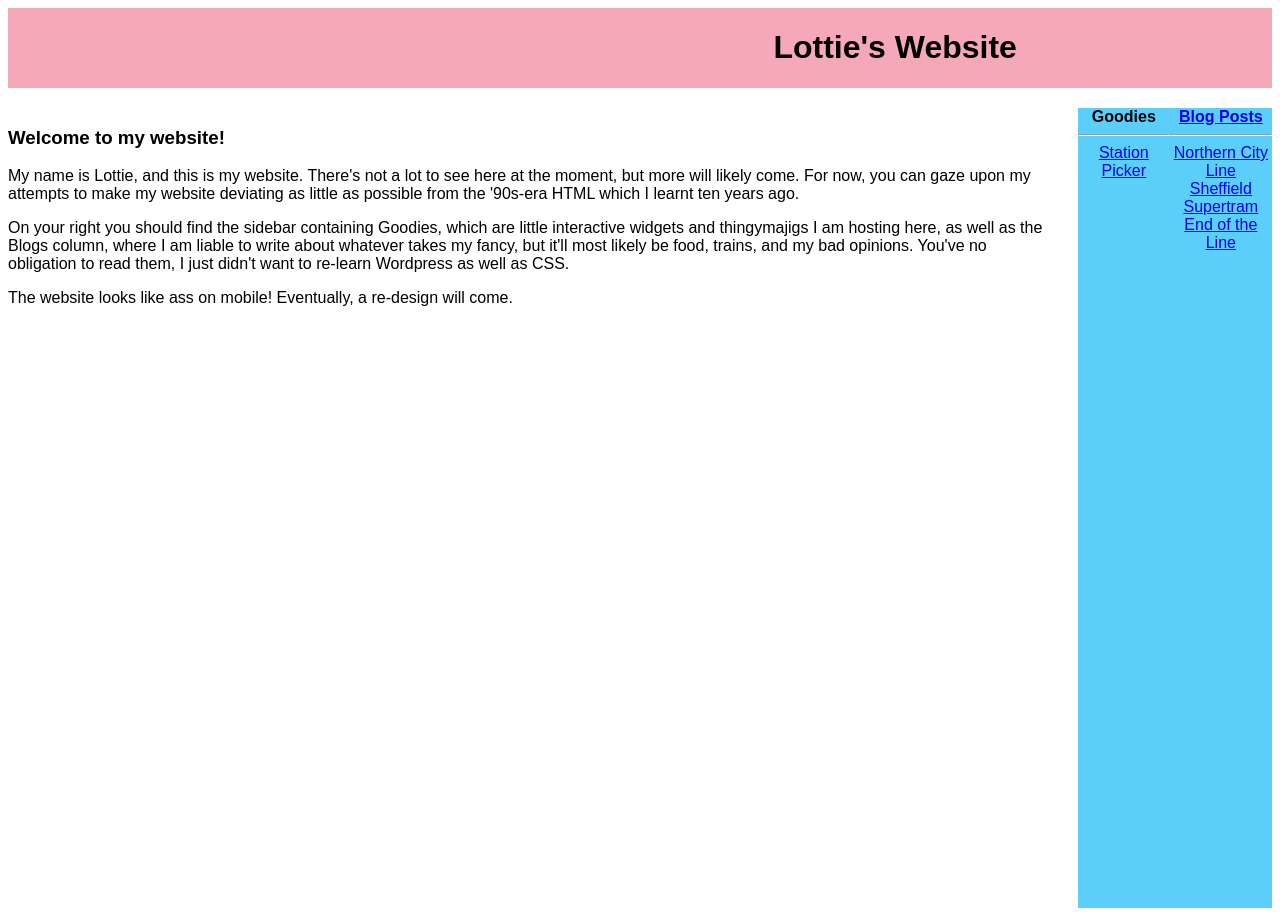
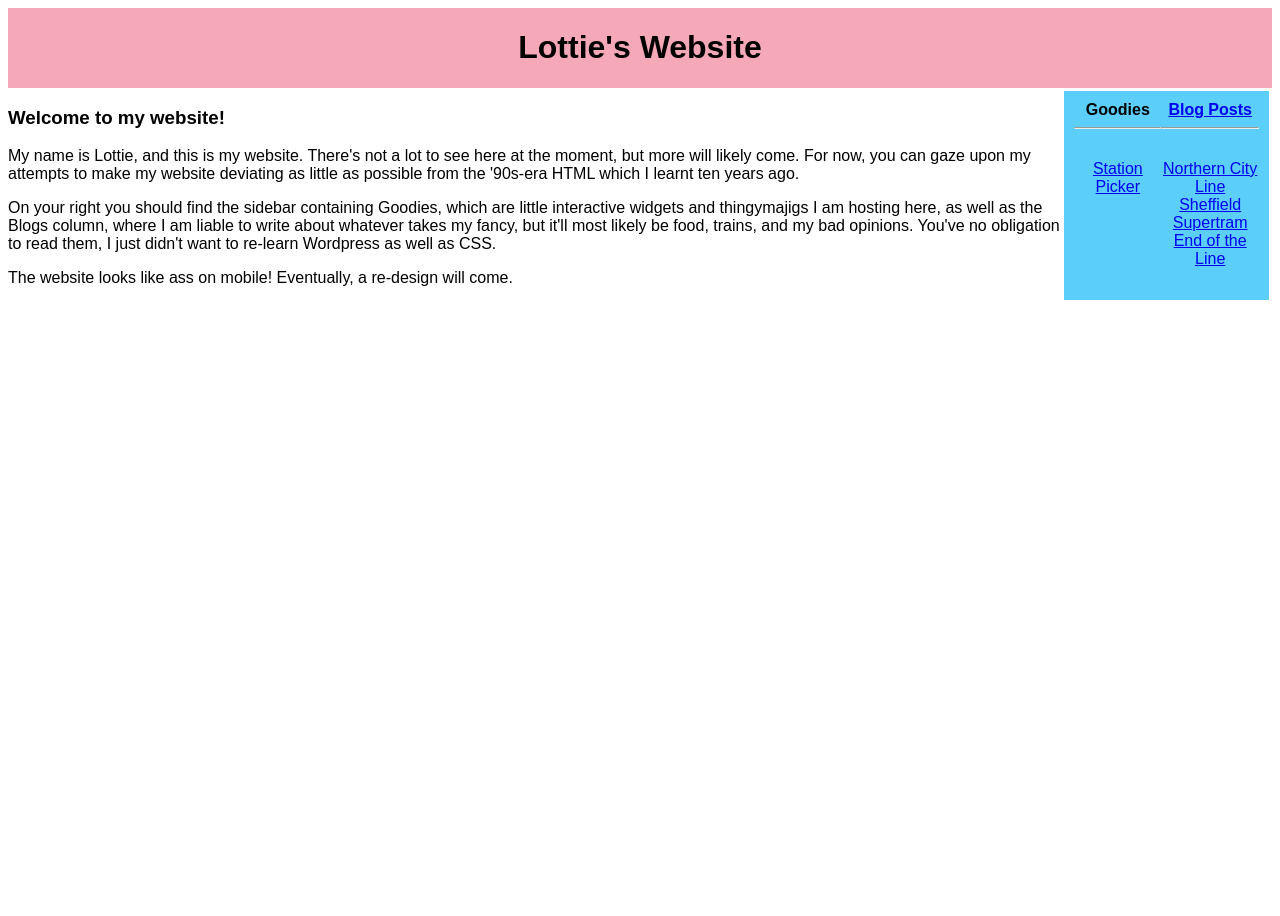
Before and after one commit to drearyplane8/drearyplane8.github.io, a plain HTML site: page index.html in a window 1280 px wide. After the commit the page ends 800 px from the top, so only its background shows below. Drawn offline with Linux system fonts and the light colour scheme.

Commit message:
styles are better

```diff
--- a/index.html
+++ b/index.html
@@ -8,13 +8,12 @@
 </head>
 
 <body>
-    <div class="container">
-        <header class="header-container">
-            <header-col2>
-                <h1>Lottie's Website</h1>
-            </header-col2>
-        </header>
-        <main-text>
+    <header>
+        <h1 id="header-col2">Lottie's Website</h1>
+    </header>
+    <div id="wrapper">
+
+        <main>
             <h3>Welcome to my website!</h3>
             <p>
                 My name is Lottie, and this is my website. There's not a lot to see here at the moment, but more will likely come. For now, you can gaze upon my attempts to
@@ -28,9 +27,8 @@
             <p>
                 The website looks like ass on mobile! Eventually, a re-design will come.
             </p>
-        </main-text>
-
-        <div class="link-container">
+        </main>
+        <nav>
             <toys-header>
                 Goodies<br><hr>
             </toys-header>
@@ -44,7 +42,7 @@
                 <a href="blogs/northern-city-line.html">Northern City Line</a><br>
                 <a href="blogs/supertram-end-of-the-line.html">Sheffield Supertram End of the Line</a>
             </blog-posts>
-        </div>
+        </nav>
     </div>
 </body>
 
--- a/styles/homepage.css
+++ b/styles/homepage.css
@@ -1,28 +1,17 @@
-.container {
+div#wrapper {
     display: grid;
-    grid-template-columns: repeat(12, minmax(0, 1fr));
-    gap: 20px;
+    grid-template-columns: 5fr 1fr;
 }
 
 header {
-    grid-column: 1 / 13;
-    grid-row: 1;
     background-color: #F5A9B8;
 }
 
-main-text {
-    grid-column: 1 / 11;
-    grid-row: 2;
-}
 
-
-.link-container {
-    height: 100vh;
-    grid-column: 11/13;
-
-
+nav {
+    padding: 10px;
+    margin: 3px;
     display: grid;
-    grid-auto-rows: min-content;
     grid-template-columns: 1fr, 1fr;
     background-color: #5BCEFA;
 }
@@ -55,23 +44,19 @@
 }
 
 
-.header-container {
+header {
     display: grid;
     grid-template-columns: 1fr, 1fr, 1fr;
 }
 
-header-col1 {
+#header-col1 {
     grid-column: 1/2;
-    grid-row: 1;
 }
 
-header-col2 {
+#header-col2 {
     grid-column: 2/3;
-    grid-row: 1;
-    text-align: center;
 }
 
-header-col3 {
+#header-col3 {
     grid-column: 3/3;
-    grid-row: 1;
 }
```
